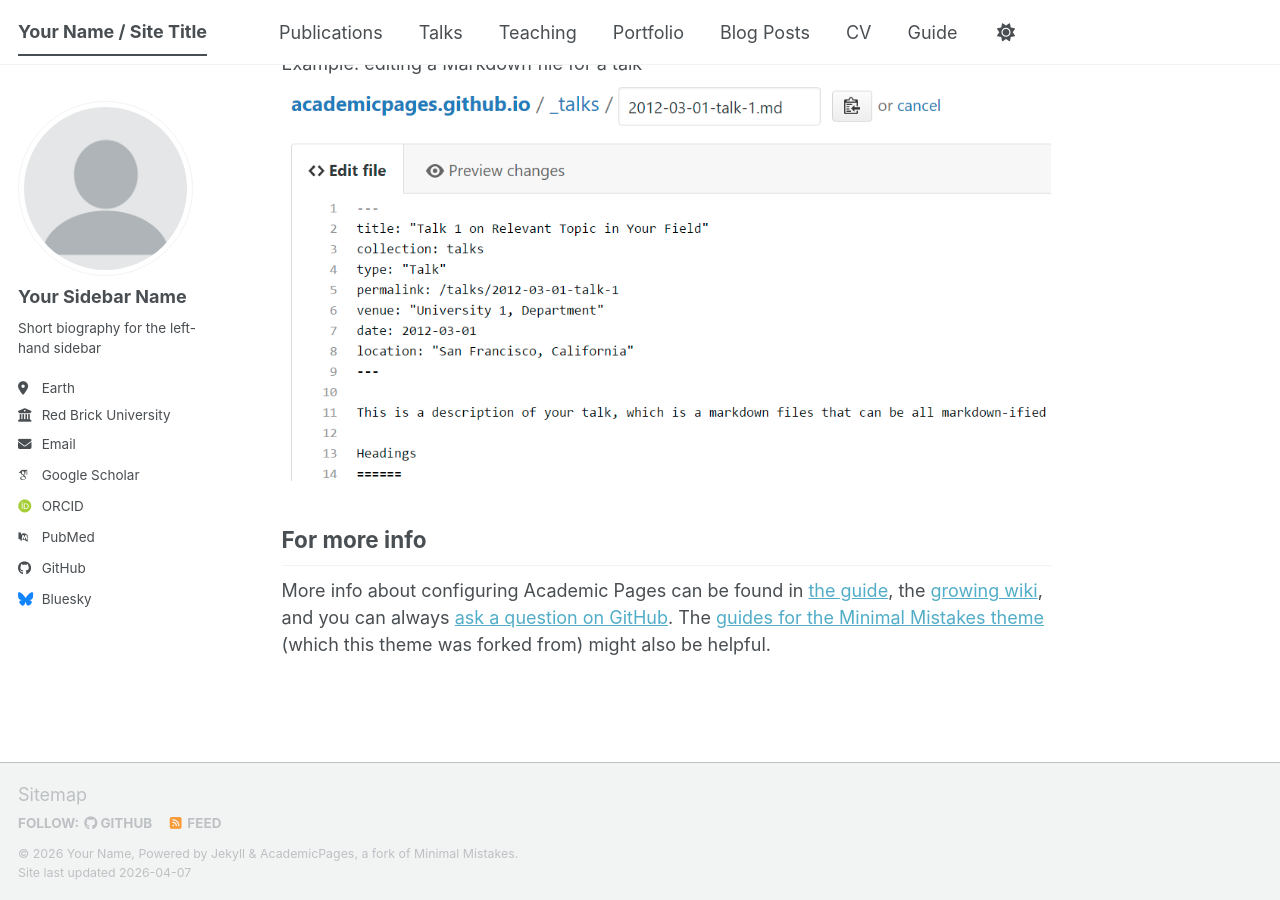
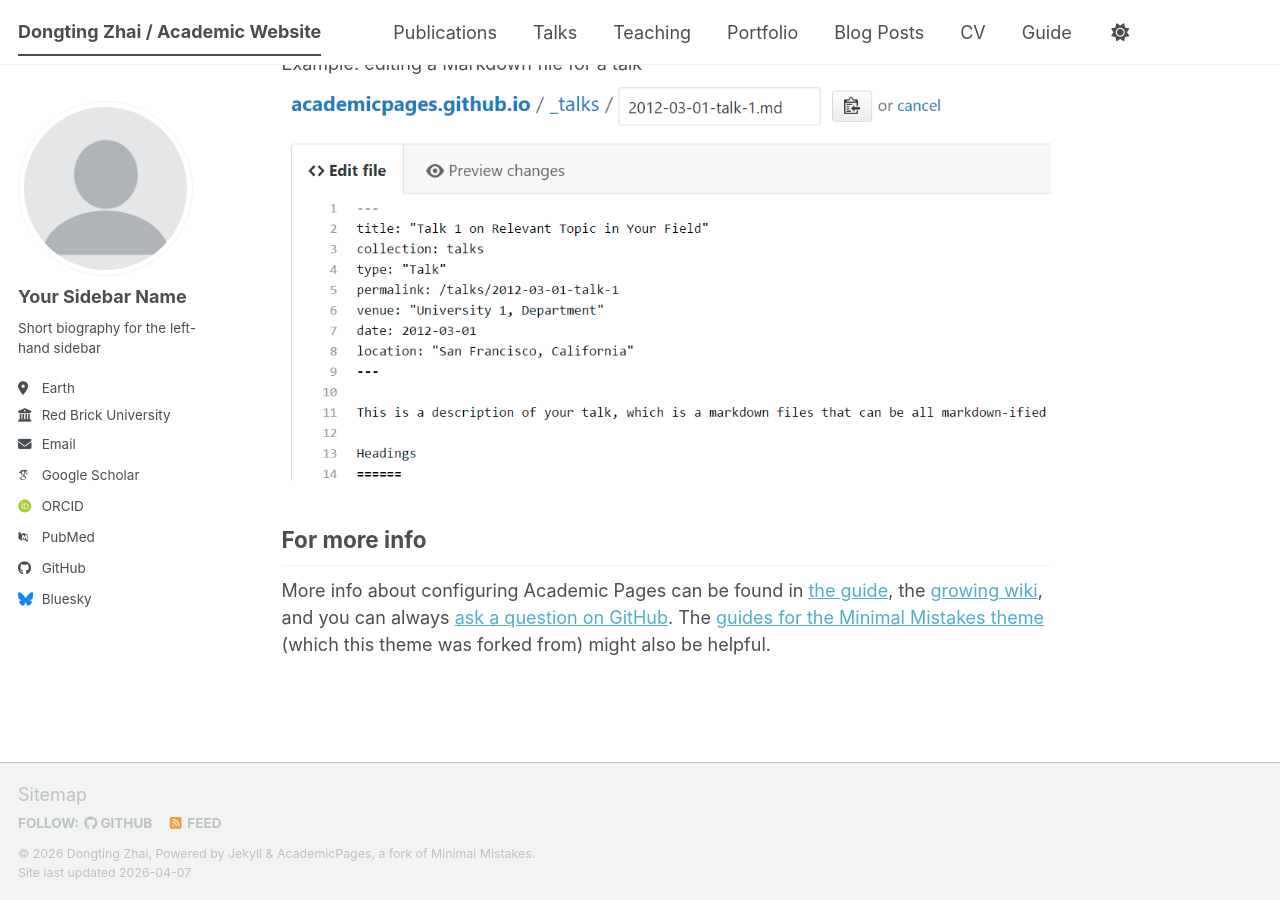
Before and after one commit to Iris1618/Iris1618.github.io, a Jekyll site: the page built from _pages/about.md, in a window 1280 px wide and 900 px high, scrolled down 2720 px. Built offline with Jekyll 4.4.1, drawn with Linux system fonts in a browser that asks for light colours; some web fonts are replaced; a script bundle is joined from its source files by our own code; library files that are not in the unit come from our copies.

Commit message:
basic site settings replacement

```diff
--- a/_config.yml
+++ b/_config.yml
@@ -9,14 +9,14 @@
 # Basic Site Settings
 locale                   : "en-US"
 site_theme               : "default" # The available themes options are "default", "air", "sunrise", "mint", "dirt" and "contrast"
-title                    : "Your Name / Site Title"
+title                    : "Dongting Zhai / Academic Website"
 title_separator          : "-"
-name                     : &name "Your Name"
-description              : &description "Your Name's academic portfolio"   # Update this with a general description of your site, this is the default if not overridden by a page
+name                     : &name "Dongting Zhai"
+description              : &description " Personal academic website showcasing my research, projects, skills, awards, and CV in biomedical informatics."   # Update this with a general description of your site, this is the default if not overridden by a page
 url                      : https://academicpages.github.io # The base hostname & protocol for your site e.g. "https://[your GitHub username].github.io",
                                                            # or if you already have some other page hosted on Github then use "https://[your GitHub username].github.io/[Your Repo Name]"
 baseurl                  : "" # the subpath of your site, e.g. "/blog"
-repository               : "academicpages/academicpages.github.io"
+repository               : "Iris1618/Iris1618.github.io"
 
 # Site Author - The following control what appear as part of the author content on the side bar.
 #               If a field is blank the icon and link will not appear, otherwise it will be shown.
```
